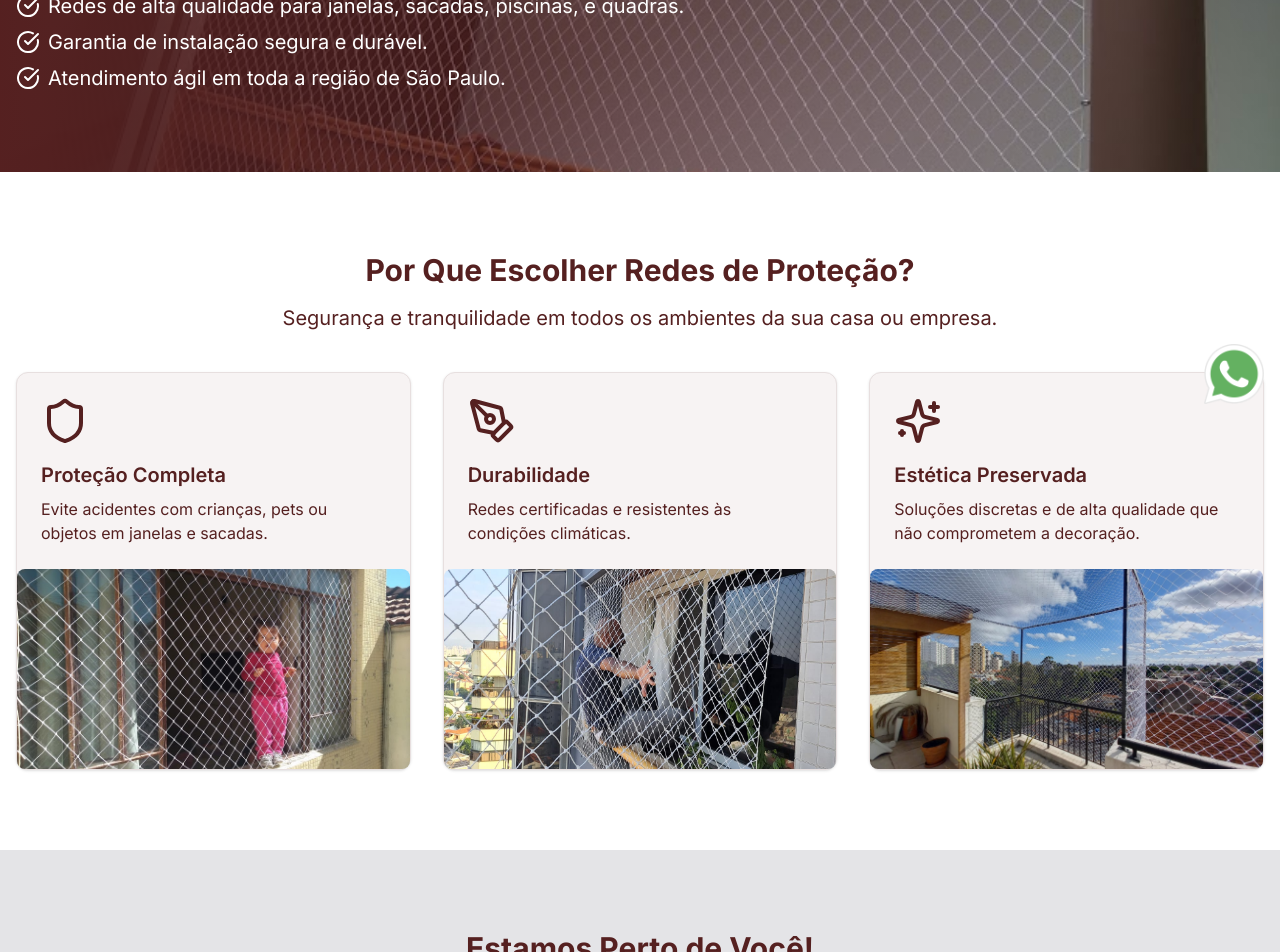
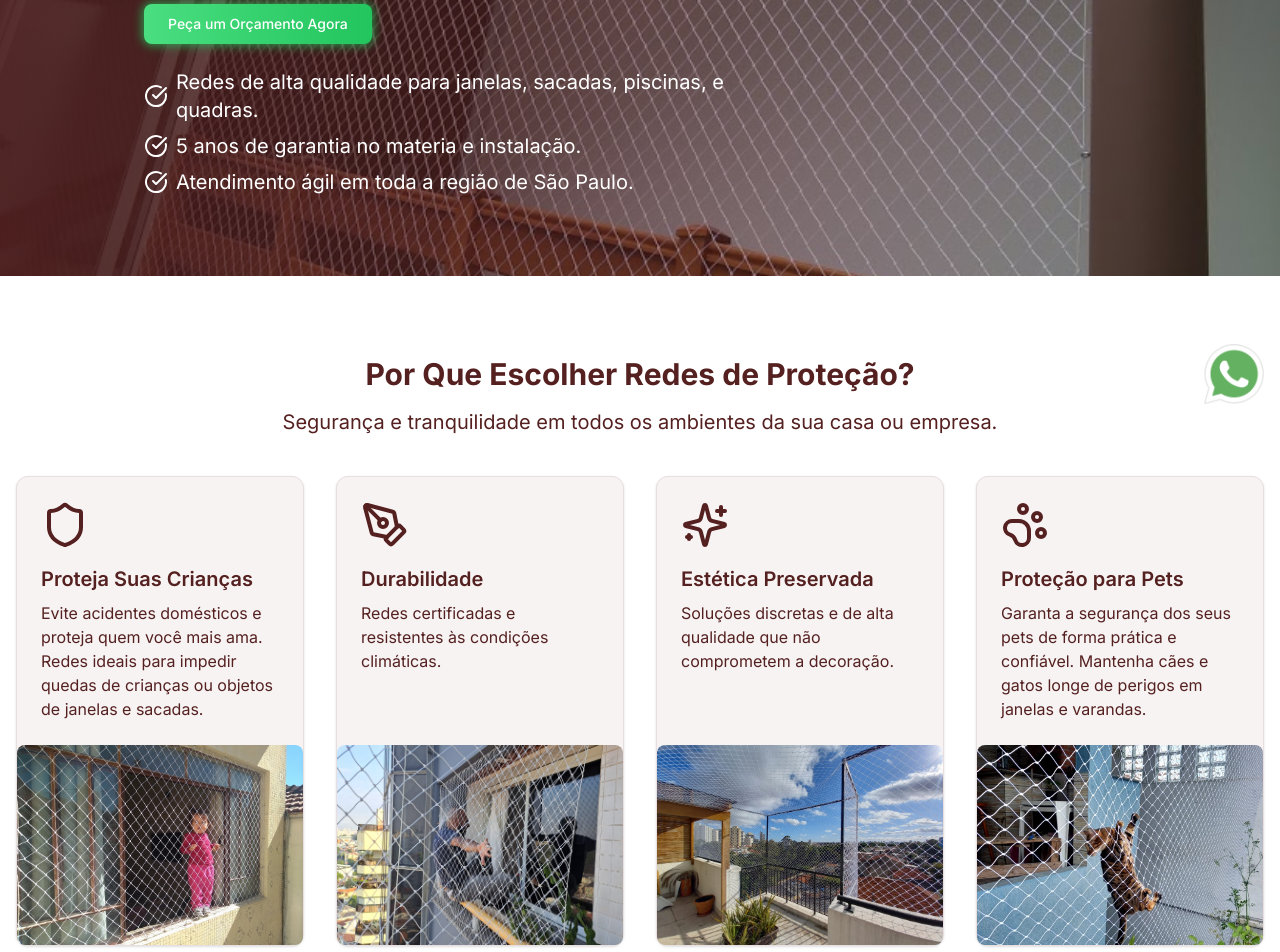
Before and after one commit to williandeitosi/mooca-redes-protecao, a Next.js app: page / in a window 1280 px wide. Shown: the part 380-1332 px from the top of the page. Built offline with nearby package versions, Linux system fonts and the light colour scheme.

Commit message:
fix: put margin left title, add new card about protect pets

```diff
--- a/app/page.tsx
+++ b/app/page.tsx
@@ -5,6 +5,7 @@ import {
   CheckCircle,
   CreditCard,
   MapPin,
+  PawPrint,
   Phone,
   Shield,
   Sparkles,
@@ -35,10 +36,10 @@ export default function Home() {
             priority
           />
 
-          <div className="absolute inset-0 bg-gradient-to-r from-primary/100 transition-opacity" />
+          <div className="absolute inset-0 bg-gradient-to-r from-primary/100 md:from-primary/85 transition-opacity" />
 
           <div className="relative z-10 py-20">
-            <div className="container  px-4 md:w-full">
+            <div className="container  px-4 md:w-1/2  md:ml-32">
               <h1 className="text-2xl md:text-5xl font-bold mb-4 text-white">
                 Proteção Garantida Para Janelas, Sacadas e Mais em São Paulo!
               </h1>
@@ -60,8 +61,8 @@ export default function Home() {
                   qualidade para janelas, sacadas, piscinas, e quadras.
                 </li>
                 <li className="flex items-center">
-                  <CheckCircle className="mr-2 flex-shrink-0" /> Garantia de
-                  instalação segura e durável.
+                  <CheckCircle className="mr-2 flex-shrink-0" /> 5 anos de
+                  garantia no materia e instalação.
                 </li>
                 <li className="flex items-center">
                   <CheckCircle className="mr-2 flex-shrink-0" /> Atendimento
@@ -81,16 +82,17 @@ export default function Home() {
               Segurança e tranquilidade em todos os ambientes da sua casa ou
               empresa.
             </p>
-            <div className="grid md:grid-cols-3 gap-8">
-              <Card>
+            <div className="grid md:grid-cols-4 gap-8">
+              <Card className=" flex flex-col justify-between">
                 <CardContent className="p-6">
                   <Shield className="w-12 h-12 mb-4 text-primary" />
                   <h3 className="text-xl font-semibold mb-2">
-                    Proteção Completa
+                    Proteja Suas Crianças
                   </h3>
                   <p>
-                    Evite acidentes com crianças, pets ou objetos em janelas e
-                    sacadas.
+                    Evite acidentes domésticos e proteja quem você mais ama.
+                    Redes ideais para impedir quedas de crianças ou objetos de
+                    janelas e sacadas.
                   </p>
                 </CardContent>
                 <div className="relative w-full h-[200px]">
@@ -102,7 +104,7 @@ export default function Home() {
                   />
                 </div>
               </Card>
-              <Card>
+              <Card className=" flex flex-col justify-between">
                 <CardContent className="p-6">
                   <Tool className="w-12 h-12 mb-4 text-primary" />
                   <h3 className="text-xl font-semibold mb-2">Durabilidade</h3>
@@ -119,7 +121,7 @@ export default function Home() {
                   />
                 </div>
               </Card>
-              <Card>
+              <Card className=" flex flex-col justify-between">
                 <CardContent className="p-6">
                   <Sparkles className="w-12 h-12 mb-4 text-primary" />
                   <h3 className="text-xl font-semibold mb-2">
@@ -133,6 +135,27 @@ export default function Home() {
                 <div className="relative w-full h-[200px]">
                   <Image
                     src="/images/protecao-header.jpg"
+                    alt="criança"
+                    fill
+                    className="object-cover rounded-lg"
+                  />
+                </div>
+              </Card>
+              <Card className=" flex flex-col justify-between">
+                <CardContent className="p-6">
+                  <PawPrint className="w-12 h-12 mb-4 text-primary" />
+                  <h3 className="text-xl font-semibold mb-2">
+                    Proteção para Pets
+                  </h3>
+                  <p>
+                    Garanta a segurança dos seus pets de forma prática e
+                    confiável. Mantenha cães e gatos longe de perigos em janelas
+                    e varandas.
+                  </p>
+                </CardContent>
+                <div className="relative w-full h-[200px]">
+                  <Image
+                    src="/images/protecao-pets.jpg"
                     alt="criança"
                     fill
                     className="object-cover rounded-lg"
```
Also changed, not shown: public/images/protecao-pets.jpg (added).
